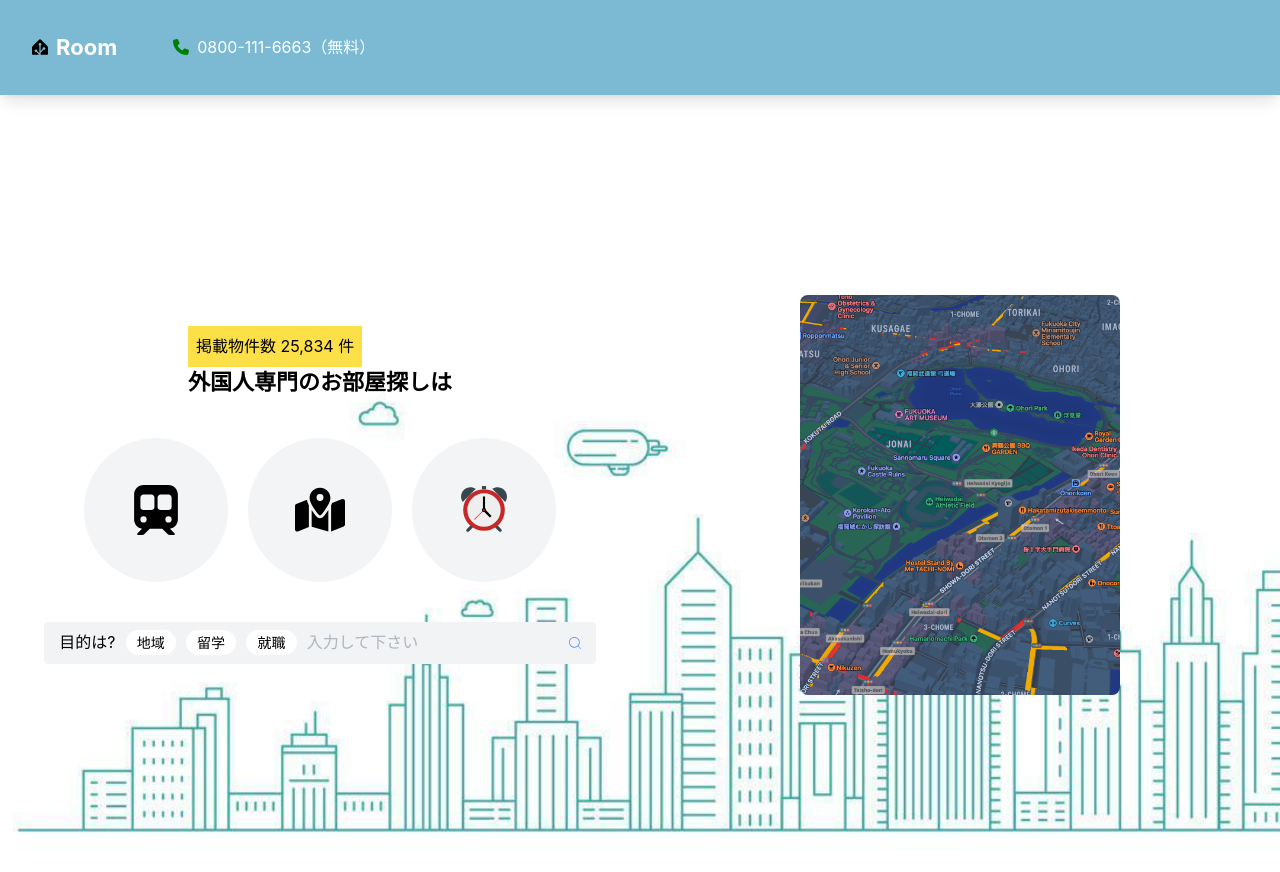
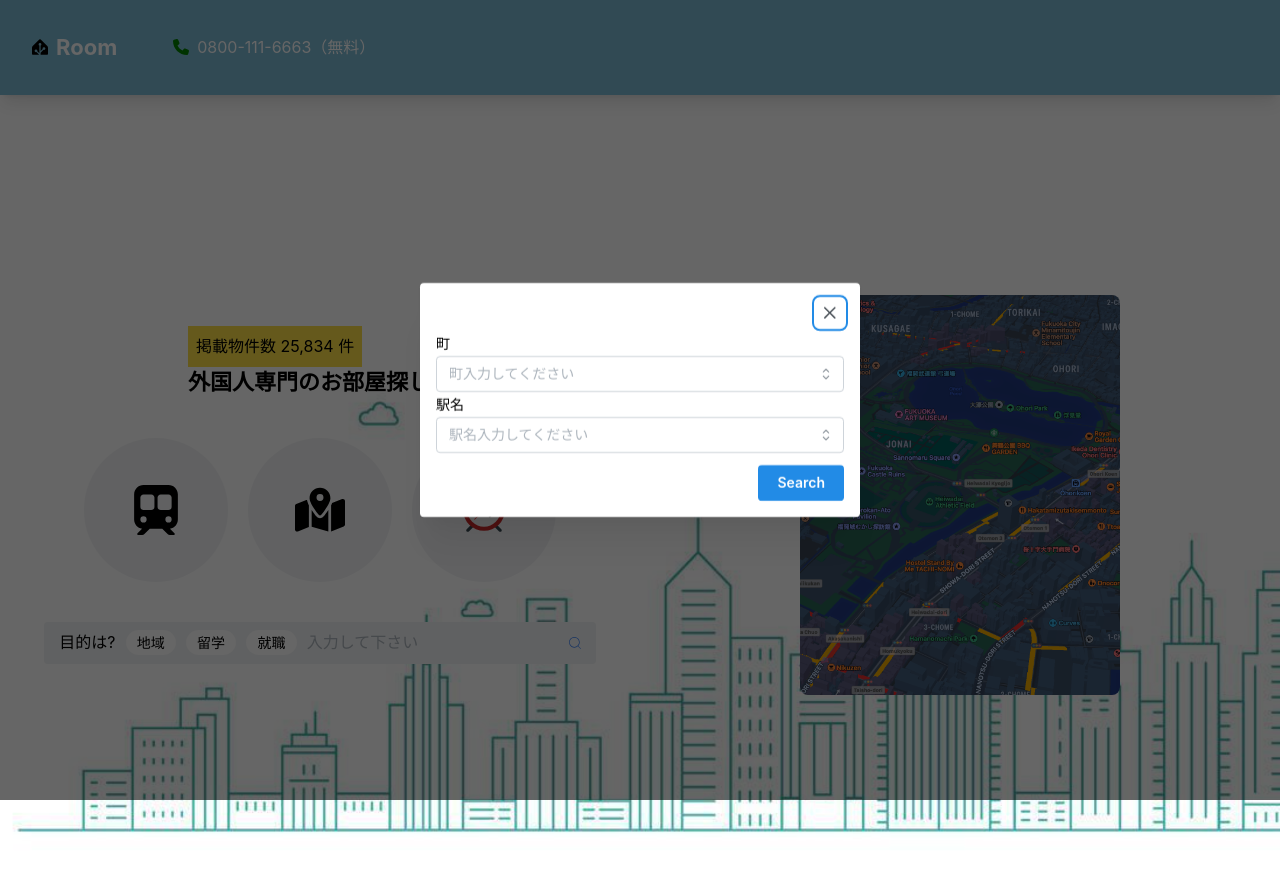
Before and after one commit to paingsoehein3366/connect-client, a React (Vite) app: page /home in a window 1280 px wide. Both pictures are taken after a click on the element 156 px from the left and 509 px from the top of the page. Shown: the top 872 px of the page. Built offline with nearby package versions, Linux system fonts and the light colour scheme; no server answers.

Commit message:
fix station search

```diff
--- /dev/null
+++ b/src/pages/home/api/get-posts.api.ts
@@ -0,0 +1,20 @@
+import { useQuery } from "@tanstack/react-query"
+import api from "../../../lib/axios"
+import { isEmpty, isNotNil, pickBy } from "ramda"
+
+type PostQuery = {
+  station?: string
+  start?: number
+  end?: number
+  city?: string
+}
+export const getPosts = async (query: PostQuery) => {
+  const params = pickBy((val) => isNotNil(val) && !isEmpty(val), query)
+  return await api.get('/posts', { params }).then(res => res.data)
+}
+
+export const useGetPosts = (query: PostQuery) =>
+  useQuery({
+    queryKey: ["posts"],
+    queryFn: () => getPosts(query)
+  })
--- a/src/pages/home/components/train.tsx
+++ b/src/pages/home/components/train.tsx
@@ -1,14 +1,45 @@
-import { Modal } from '@mantine/core'
+import { Button, CloseButton, Modal, Select } from '@mantine/core'
+import { useState } from 'react'
+import { useGetPosts } from '../api/get-posts.api'
+import { PostTypes } from '../types'
 
 interface Props {
-  open: boolean,
+  open: boolean
   setOpen: () => void
 }
 
 const Train = ({ open, setOpen }: Props) => {
+  const [station, setStation] = useState<string | null>();
+  const [city, setCity] = useState<string | null>();
+
+  const { data } = useGetPosts({
+    station: station as string,
+    city: city as string
+  })
+
+  console.log(data?.data);
+
+  const removeDuplicates = (array: string[]) => {
+    return Array.from(new Set(array));
+  };
+
+  const stations = removeDuplicates(data?.data?.map((item: PostTypes) => item.station))
+
+  const citys = removeDuplicates(data?.data?.map((item: PostTypes) => item.city))
+
+  const searchFn = () => {
+
+  }
   return (
-    <Modal opened={open} onClose={setOpen}>
-
+    <Modal opened={open} onClose={setOpen} withCloseButton={false} centered>
+      <div className='flex justify-end mb-1'>
+        <CloseButton onClick={setOpen} />
+      </div>
+      <Select label="町" placeholder='町入力してください' data={citys} onChange={(value) => setCity(value)} searchable />
+      <Select label="駅名" placeholder='駅名入力してください' data={stations} onChange={(value) => setStation(value)} searchable />
+      <div className='flex justify-end mt-3'>
+        <Button onClick={searchFn}>Search</Button>
+      </div>
     </Modal>
   )
 }
--- a/src/pages/home/index.tsx
+++ b/src/pages/home/index.tsx
@@ -3,8 +3,11 @@ import { CiSearch } from "react-icons/ci";
 import { FaMapLocationDot, FaTrainSubway } from "react-icons/fa6";
 import { FcAlarmClock } from "react-icons/fc";
 import map from './../../assets/images/map.png'
+import Train from "./components/train";
+import { useState } from "react";
 
 export const Home = () => {
+  const [trainOpen, setTrainOpen] = useState(false);
   return (
     <div className="flex bg-bg">
       <div className="flex flex-col items-center p-10 w-[50%] h-screen justify-center">
@@ -13,7 +16,7 @@ export const Home = () => {
           <Title order={3}>外国人専門のお部屋探しは</Title>
         </div>
         <div className="flex my-10">
-          <div className="rounded-full bg-gray-100 p-1 w-36 h-36 flex justify-center items-center cursor-pointer transition duration-300 hover:bg-gray-200">
+          <div onClick={() => setTrainOpen(true)} className="rounded-full bg-gray-100 p-1 w-36 h-36 flex justify-center items-center cursor-pointer transition duration-300 hover:bg-gray-200">
             <FaTrainSubway className="text-[50px] m-3" />
           </div>
           <div className="rounded-full bg-gray-100 p-1 w-36 h-36 flex justify-center items-center mx-5 cursor-pointer transition duration-300 hover:bg-gray-200">
@@ -42,6 +45,7 @@ export const Home = () => {
       <div className="w-[50%] flex justify-center items-center">
         <Image src={map} className="w-[50%] h-[50%] rounded-lg" />
       </div>
+      <Train open={trainOpen} setOpen={() => setTrainOpen(false)} />
     </div>
   )
 }
--- /dev/null
+++ b/src/pages/home/types.ts
@@ -0,0 +1,10 @@
+export type PostTypes = {
+  _id?: string,
+  station?: string,
+  city?: string,
+  room_type?: string,
+  build_type?: string,
+  price?: number,
+  start?: number,
+  end?: number,
+}
```
